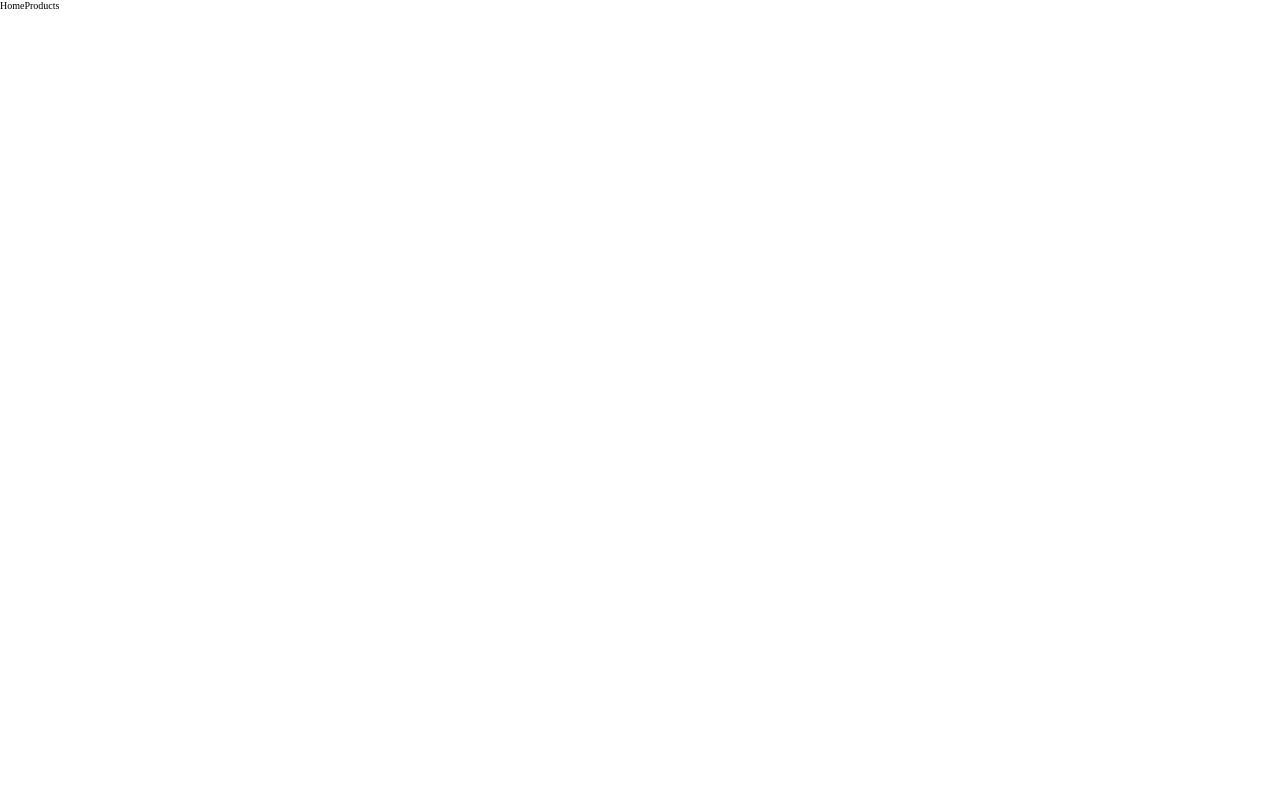
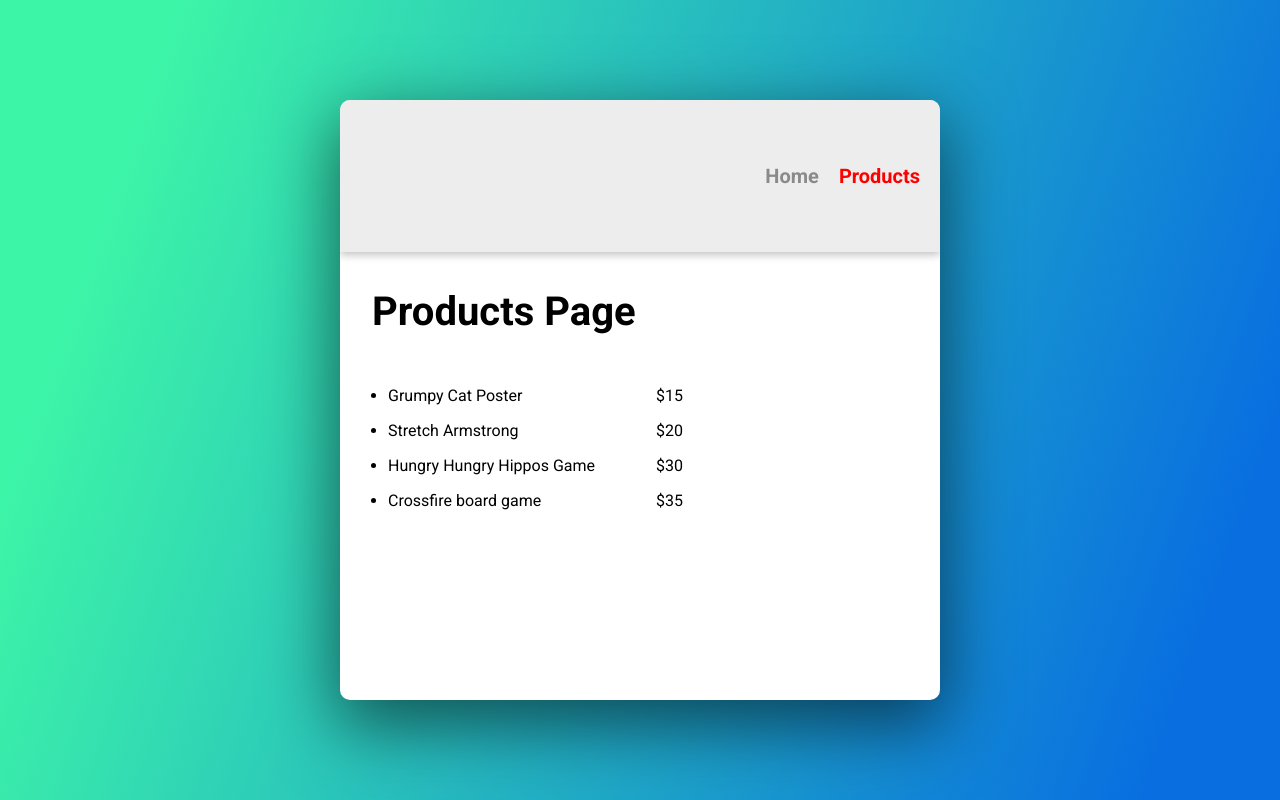
Before and after one commit to CarlEvaristo/react-router-practice, a React (Create React App) app: page /products in a window 1280 px wide. Built offline with nearby package versions, Linux system fonts and the light colour scheme.

Commit message:
add basic react router functionality and refactored to newest react router version hooks

```diff
--- a/package.json
+++ b/package.json
@@ -8,6 +8,7 @@
     "@testing-library/user-event": "^13.5.0",
     "react": "^18.2.0",
     "react-dom": "^18.2.0",
+    "react-router-dom": "^6.3.0",
     "react-scripts": "5.0.1",
     "web-vitals": "^2.1.4"
   },
--- a/public/index.html
+++ b/public/index.html
@@ -5,6 +5,9 @@
     <meta http-equiv="X-UA-Compatible" content="IE=edge">
     <meta name="viewport" content="width=device-width, initial-scale=1.0">
     <link rel="stylesheet" href="./styles.css">
+    <link rel="preconnect" href="https://fonts.googleapis.com">
+    <link rel="preconnect" href="https://fonts.gstatic.com" crossorigin>
+    <link href="https://fonts.googleapis.com/css2?family=Roboto:wght@400;700&display=swap" rel="stylesheet">
     <title>React Router Practice</title>
 </head>
 <body>
--- a/public/styles.css
+++ b/public/styles.css
@@ -6,4 +6,69 @@ html {
 }
 body {
     margin:0;
+    background-image: linear-gradient( 109.6deg,  rgba(61,245,167,1) 11.2%, rgba(9,111,224,1) 91.1% );
+    height:100vh;
+    font-family: 'Roboto', sans-serif;
+    font-size:1.6rem;
 }
+#root{
+    width:100vw;
+    height:100vh;
+    display:flex;
+    justify-content: center;
+    align-items:center;
+}
+h1 {
+    font-size: 4rem;
+    margin-top: 0.5em;
+}
+p{
+    font-size: 2rem;
+    margin:0;
+}
+.container {
+    border-radius: 10px;
+    overflow: hidden;
+    background-color: #fff;
+    width: 600px;
+    aspect-ratio: 1;
+    box-shadow: rgba(0, 0, 0, 0.56) 0px 22px 70px 4px;
+}
+nav {
+    background-color: rgb(237, 237, 237);
+    box-shadow: rgba(0, 0, 0, 0.24) 0px 3px 8px;
+    padding: 4em 0;
+    display: flex;
+}
+.menuItem {
+    font-size: 2rem;
+    font-weight: 700;
+    text-decoration: none;
+    margin: 0 1em 0 0;
+    color:rgb(138, 138, 138);
+}
+.marginLeft {
+    margin: 0 1em 0 auto;
+}
+.active{
+    color:red;
+}
+main {
+    padding:1em 2em;
+    overflow:scroll;
+    height:100%;
+}
+.gridBox {
+    width:100%;
+    display: grid;
+    grid-template-columns: 1fr 1fr;
+}
+ul{
+    padding-left:1em;
+}
+ul.prices {
+    list-style: none;
+}
+li {
+    padding: 0.5em 0;
+}
--- a/src/components/App.js
+++ b/src/components/App.js
@@ -1,24 +1,29 @@
 import React from "react"
+import { Link, Routes, Route } from "react-router-dom"
 import Home from "./Home"
+import Products from "./Products"
+import { useLocation } from "react-router-dom";
 
 function App() {
+    let location = useLocation();
+    location = (location.pathname.split("/"))[1]
+    const homeClass = location === "" ? "active" : ""
+    const productClass = location === "products" ? "active" : ""
+
     return (
-        <div>
+        <div className="container">
             <nav>
-                <a>Home</a>
-                <a>Products</a>
+                <Link to="/" className={`menuItem marginLeft ${homeClass}`}>Home</Link>
+                <Link to="/products" className={`menuItem ${productClass}`}>Products</Link>
             </nav>
-            {/*
-                Route between 2 components depending on the path:
-                1. Home page ("/")
-                2. Products Page ("/products")
 
-                ** Home Page **
-                • Can be a basic home page, maybe welcoming the user to your site and giving some background about yourself as a developer
+            <main>
+                <Routes>
+                    <Route exact path="/" element={<Home />}/>
+                    <Route path="/products" element={<Products />}/>
+                </Routes>
+            </main>
 
-                ** Products Page **
-                • Using an array of data for your products (provided for you), map over that data to show each item and some information on the products page as a list of available products.
-            */}
 
         </div>
     )
--- a/src/components/Home.js
+++ b/src/components/Home.js
@@ -2,7 +2,12 @@ import React from "react"
 
 function Home() {
     return (
-        <h1>Home Page</h1>
+        <>
+            <h1>Home Page</h1>
+            <p>Hello I'm Carl.
+            And I am a PROgrammer.</p>
+        </>
+
     )
 }
 
--- a/src/components/Products.js
+++ b/src/components/Products.js
@@ -1,9 +1,23 @@
 import React from "react"
+import data from "./productsData"
 
 function Products() {
+    const products = data.map(item => <li key={item.id}>{item.name}</li>)
+    const prices = data.map(item => <li key={item.id}> ${item.price}</li>)
+
     return (
-        <h1>Products Page</h1>
-    )
+        <>
+            <h1>Products Page</h1>
+            <div className="gridBox">
+            <ul>
+                {products}
+            </ul>
+            <ul className="prices">
+                {prices}
+            </ul>
+            </div>
+        </>
+           )
 }
 
 export default Products
```
Also changed, not shown: src/components/Detail.js (added), 1 other file (tests, documents, lock files or other folders).
